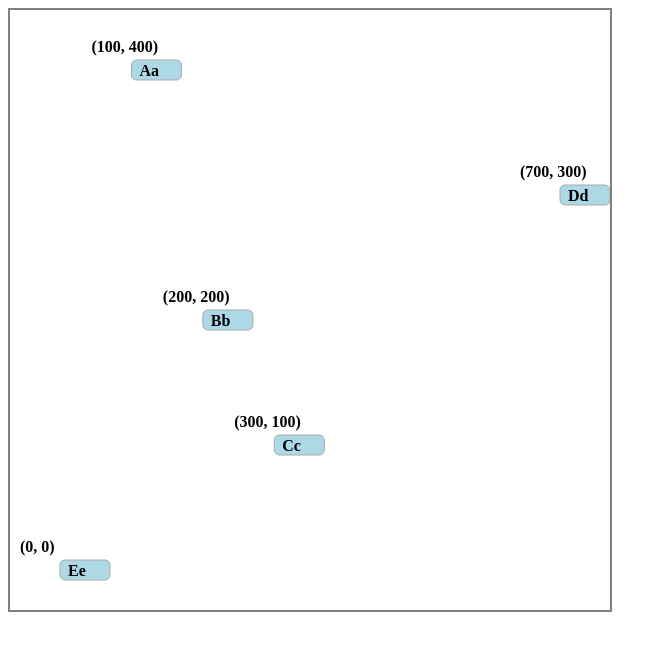
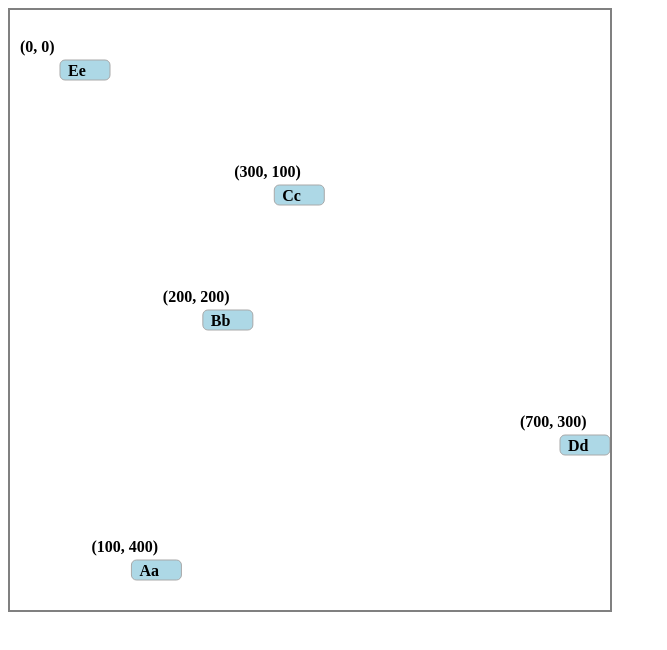
Before and after one commit to shanegibney/d3-v4-Basic-Data-Binding, a plain HTML site: page index.html in a window 1280 px wide. Shown: the whole page, without its empty margins (0-667 px from the left). Drawn offline with nearby package versions, Linux system fonts and the light colour scheme.

Commit message:
corrected coordinate system

```diff
--- a/index.html
+++ b/index.html
@@ -84,7 +84,7 @@
         return x(d.x_pos)
       })
       .attr("y", function(d) {
-        return y(d.y_pos)
+        return height - y(d.y_pos)
       })
       .attr("rx", "5px")
       .attr("width", 50)
@@ -99,7 +99,7 @@
         return x(d.x_pos)
       })
       .attr("y", function(d) {
-        return y(d.y_pos)
+        return height - y(d.y_pos)
       })
       .attr("dx", "0.5em")
       .attr("dy", "1.0em")
@@ -115,7 +115,7 @@
         return x(d.x_pos)
       })
       .attr("y", function(d) {
-        return y(d.y_pos)
+        return height - y(d.y_pos)
       })
       .attr("dx", "-2.5em")
       .attr("dy", "-.5em")
```
